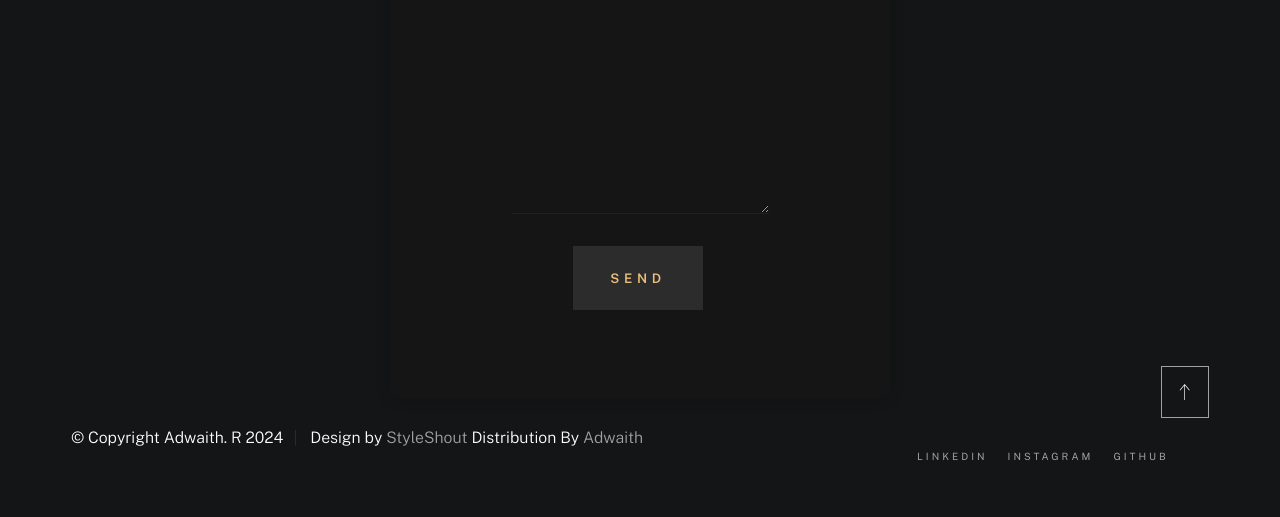
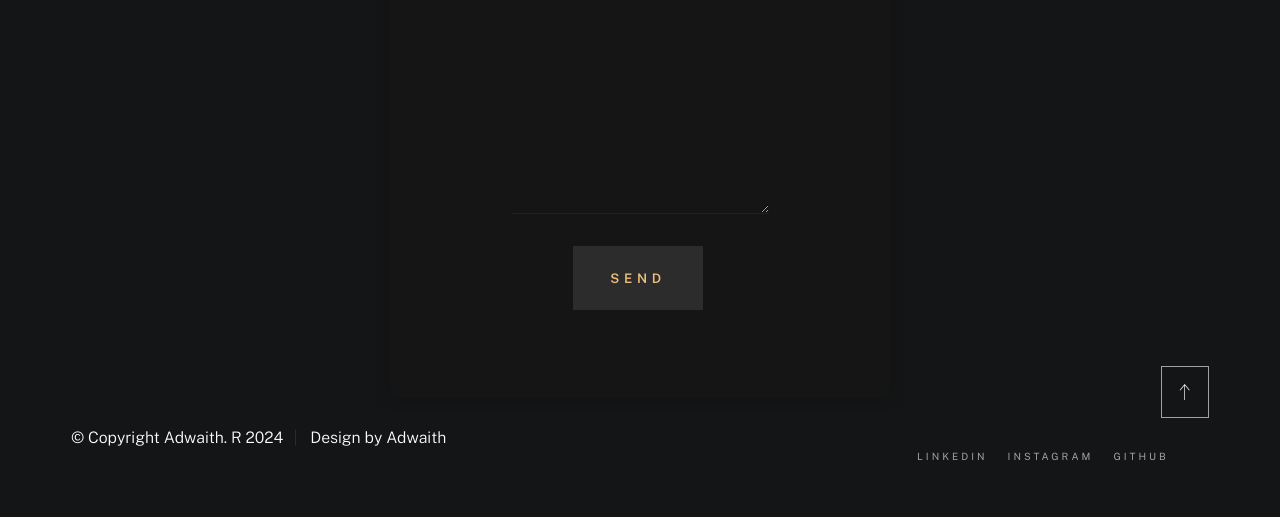
Before and after one commit to adwaithr2003/portfolio, a plain HTML site: page index.html in a window 1280 px wide. Shown: the part 5396-5913 px from the top of the page. Drawn offline with nearby package versions, Linux system fonts and the light colour scheme; a web font is replaced by a local one.

Commit message:
Update index.html

```diff
--- a/index.html
+++ b/index.html
@@ -396,7 +396,7 @@
             <div class="row">
                 <div class="column ss-copyright">
                     <span>© Copyright Adwaith. R 2024</span>
-                    <span>Design by <a href="https://www.styleshout.com/">StyleShout</a> Distribution By <a href="https://themewagon.com">Adwaith</a></span>
+                    <span>Design by Adwaith</a></span>
                 </div>
 
                 <div class="ss-go-top">
```
